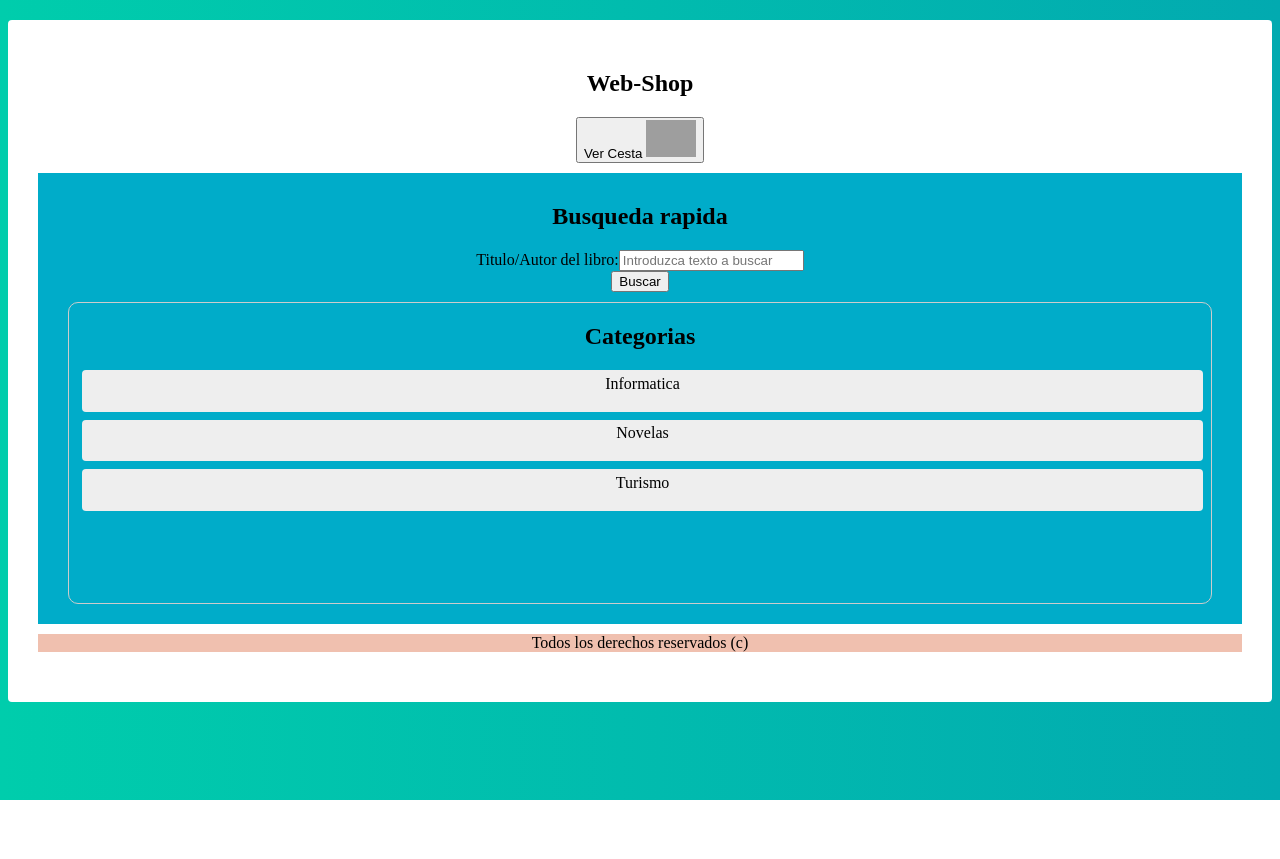
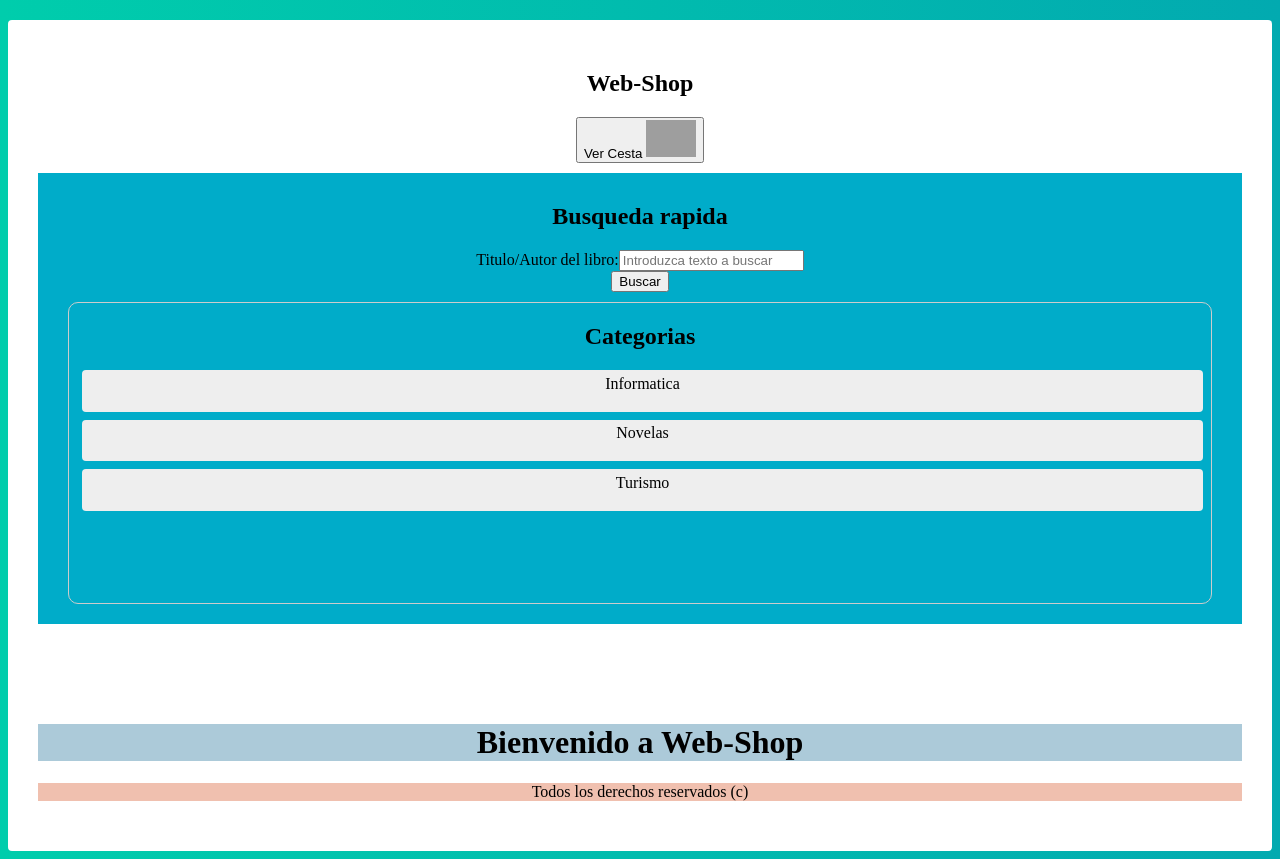
Before and after one commit to callumgordon90/Webshop_with_Angular_and_Spring_Boot, an Angular app: page / in a window 1280 px wide. Before the commit the page ends 800 px from the top, so only its background shows below. Built offline with nearby package versions, Linux system fonts and the light colour scheme; grey boxes are pictures that could not be loaded.

Commit message:
added then removed extra boilerplate file

```diff
--- a/src/app/app.component.html
+++ b/src/app/app.component.html
@@ -1,19 +1,21 @@
 <div class="container app">
     <div class="row">
-        <div class="col-xs-12 col-sm-12 col-md-12 col-lg-12 header">
+        <div class="col-12 header">
             <app-header></app-header>
         </div>
     </div>
-        <div class="row" style="padding: 0px;">
-            <div class="col-xs-6 col-sm-6 col-md-4 col-lg-4 vcenter menu">
+
+    <div class="row gx-0"> <!-- gx-0 removes horizontal gutters -->
+        <div class="col-6 col-md-4 vcenter menu">
             <app-menu></app-menu>
         </div>
-            <div class="col-xs-6 col-sm-6 col-md-8 col-lg-8 align-items-center
-                justify-content-center portada">
+        <div class="col-6 col-md-8 d-flex align-items-center justify-content-center portada">
+            <app-portada></app-portada>
         </div>
     </div>
+
     <div class="row">
-            <div class="col-xs-12 col-sm-12 col-md-12 col-lg-12 header">
+        <div class="col-12 header">
             <app-footer></app-footer>
         </div>
     </div>
```
Lines whose indentation alone changed are shown as unchanged.
